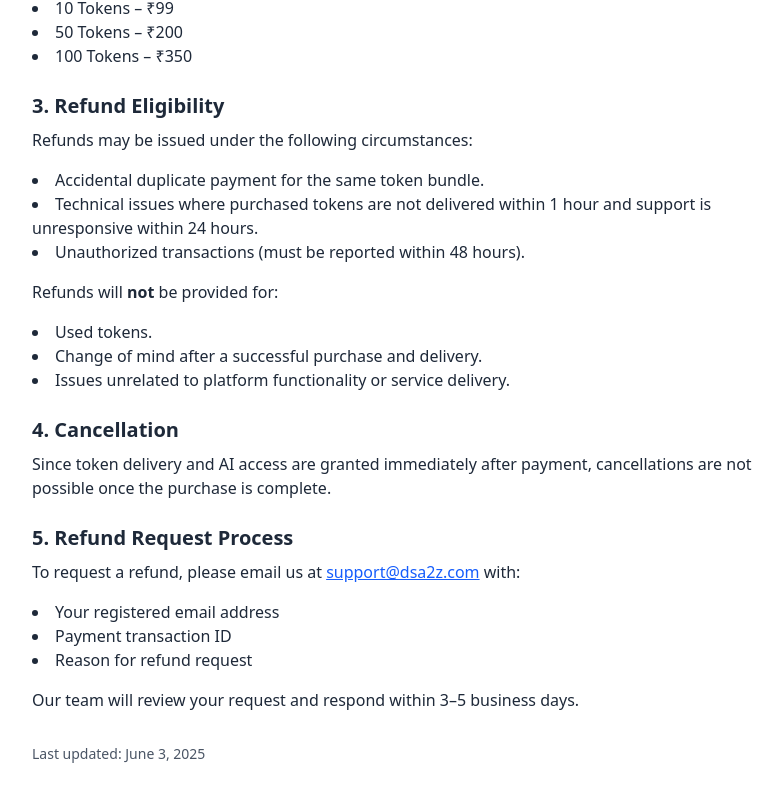
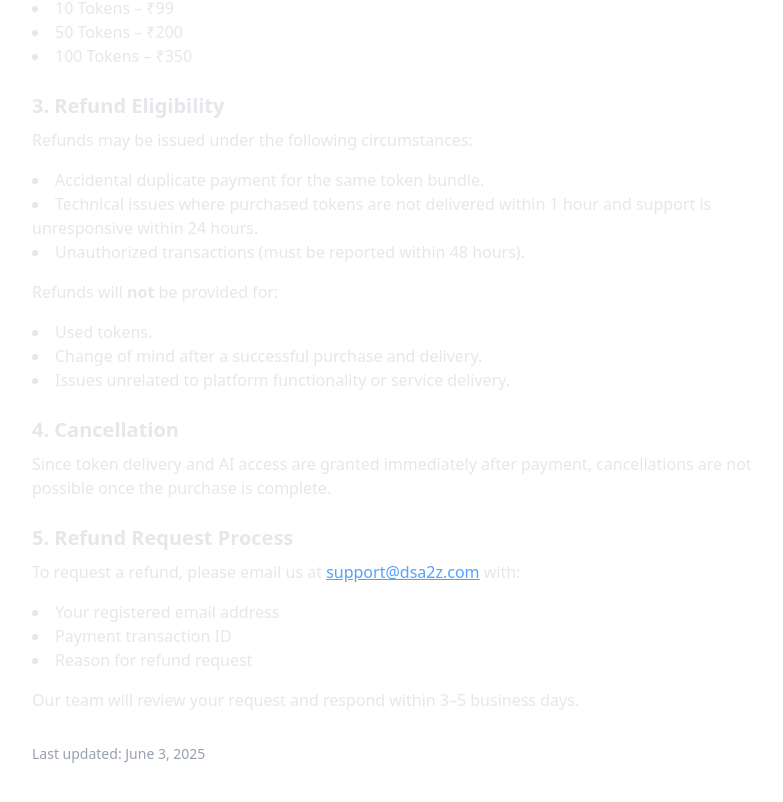
Before and after one commit to Yashorr/DSA2Z, a React (Vite) app in the folder frontend/: page /cancellation-and-refund in a window 1280 px wide. Shown: the part 384-1186 px from the top of the page, without its empty margins (240-1023 px from the left). Built offline with nearby package versions, Linux system fonts and the light colour scheme; no server answers.

Commit message:
Corrected Color Coding

```diff
--- a/frontend/src/pages/CancellationAndRefund.jsx
+++ b/frontend/src/pages/CancellationAndRefund.jsx
@@ -2,7 +2,7 @@ import React from 'react';
 
 const CancellationAndRefund = () => {
   return (
-    <div className="max-w-3xl mx-auto px-4 py-10 text-gray-800">
+    <div className="max-w-3xl mx-auto px-4 py-10 text-gray-200">
       <h1 className="text-3xl font-bold mb-6">Refund & Cancellation Policy</h1>
 
       <p className="mb-4">
@@ -50,7 +50,7 @@ const CancellationAndRefund = () => {
 
       <h2 className="text-xl font-semibold mt-6 mb-2">5. Refund Request Process</h2>
       <p className="mb-4">
-        To request a refund, please email us at <a href="mailto:yashovardhans321@gmail.com" className="text-blue-600 underline">support@dsa2z.com</a> with:
+        To request a refund, please email us at <a href="mailto:yashovardhans321@gmail.com" className="text-blue-400 underline">support@dsa2z.com</a> with:
       </p>
       <ul className="list-disc list-inside mb-4">
         <li>Your registered email address</li>
@@ -61,7 +61,7 @@ const CancellationAndRefund = () => {
         Our team will review your request and respond within 3–5 business days.
       </p>
 
-      <p className="text-sm text-gray-600 mt-8">
+      <p className="text-sm text-gray-400 mt-8">
         Last updated: June 3, 2025
       </p>
     </div>
--- a/frontend/src/pages/LandingPage.jsx
+++ b/frontend/src/pages/LandingPage.jsx
@@ -223,7 +223,7 @@ const LandingPage = () => {
               <p className="text-gray-400">
                 The ultimate platform to master data structures and algorithms.
               </p>
-              <Link to="/cancellation-and-refund" className="text-gray-400 hover:text-[#4FD1C5] transition">Cancellation & Refund</Link>
+              <Link to="/cancellation-and-refund" className="text-gray-400 hover:text-[#4FD1C5] transition">Cancellation & Refund </Link>
               <Link to="/shipping-and-delivery" className="text-gray-400 hover:text-[#4FD1C5] transition">Shipping & Delivery</Link>
             </div>
 
--- a/frontend/src/pages/ShippingDeliveryPolicy.jsx
+++ b/frontend/src/pages/ShippingDeliveryPolicy.jsx
@@ -2,7 +2,7 @@ import React from 'react';
 
 const ShippingDeliveryPolicy = () => {
   return (
-    <div className="max-w-3xl mx-auto px-4 py-10 text-gray-800">
+    <div className="max-w-3xl mx-auto px-4 py-10 text-gray-200">
       <h1 className="text-3xl font-bold mb-6">Shipping & Delivery Policy</h1>
 
       <p className="mb-4">
@@ -48,7 +48,7 @@ const ShippingDeliveryPolicy = () => {
         Our platform is accessible 24/7. However, token-based AI features may be temporarily unavailable during server maintenance or high-load periods. Users will be notified in such cases.
       </p>
 
-      <p className="text-sm text-gray-600 mt-8">
+      <p className="text-sm text-gray-400 mt-8">
         Last updated: June 3, 2025
       </p>
     </div>
```
